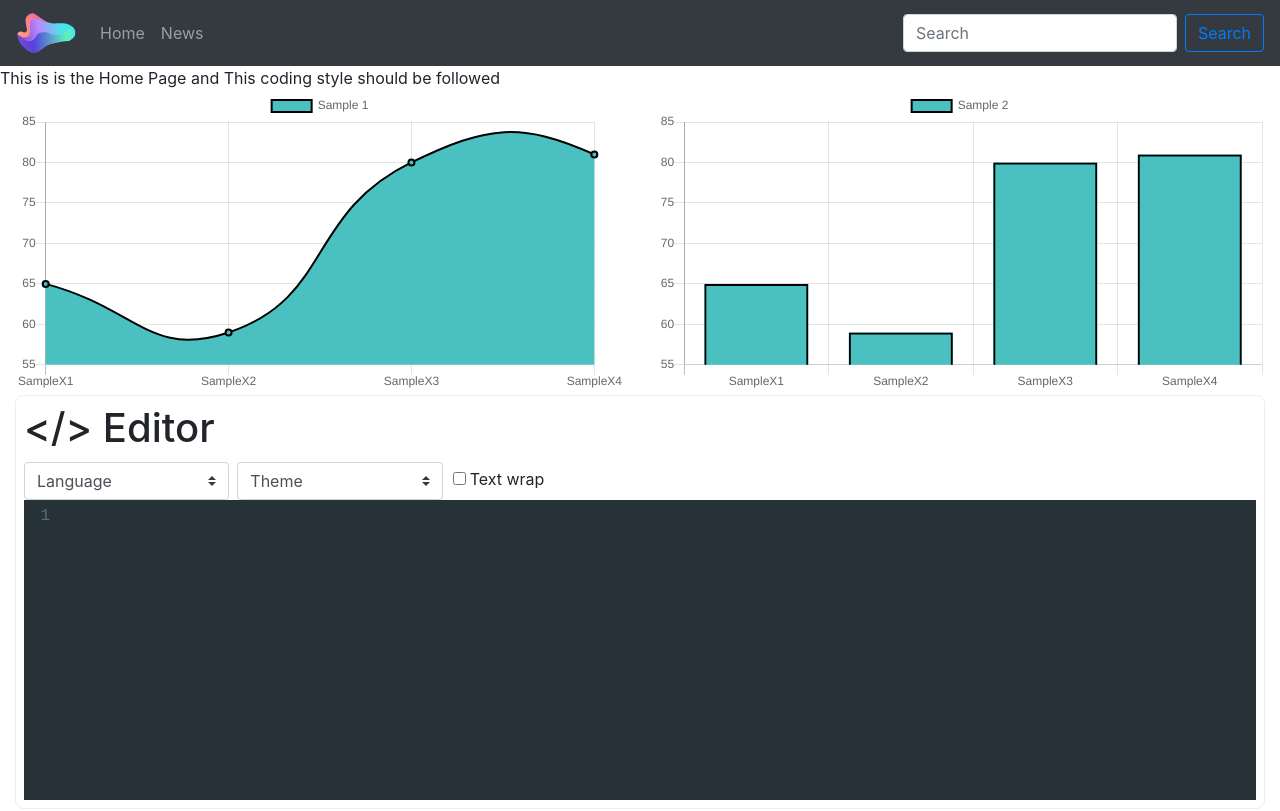
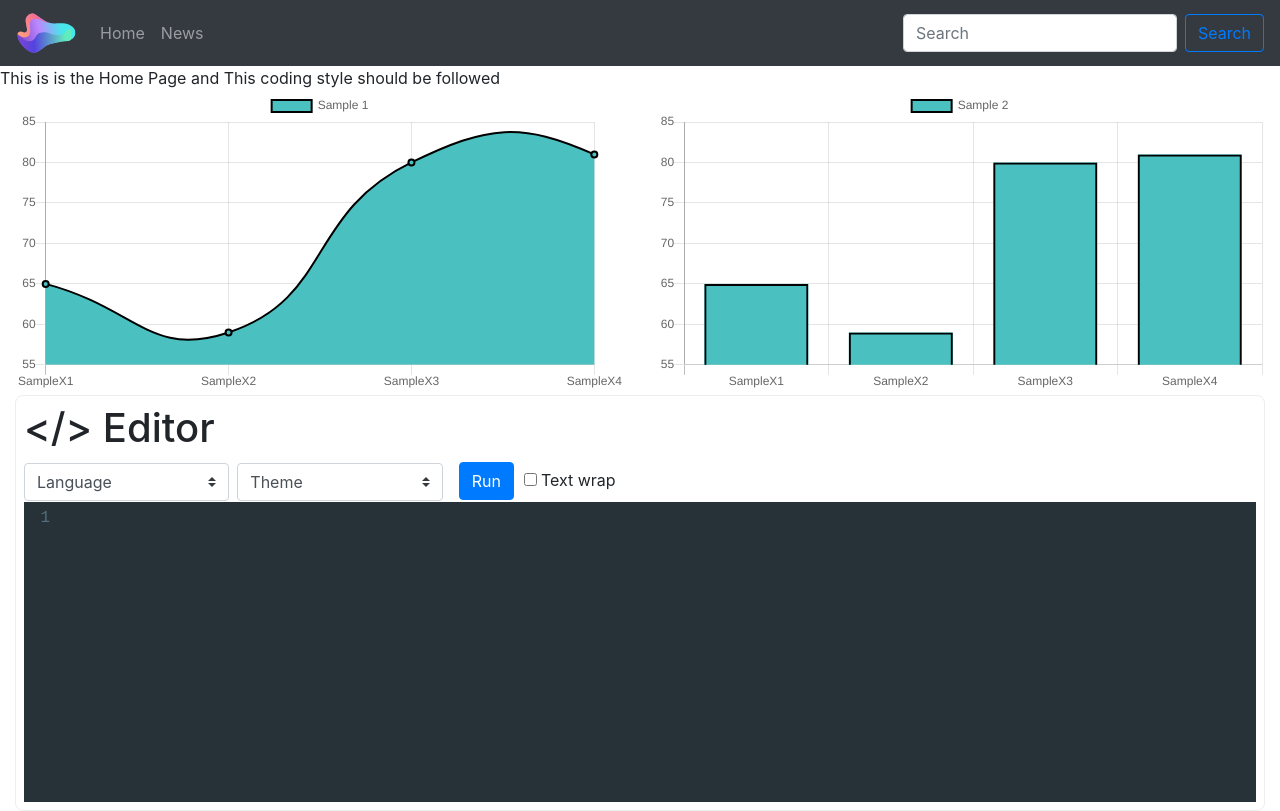
Before and after one commit to indeplot/indeplot, a React (Create React App) app: page / in a window 1280 px wide. Shown: the top 811 px of the page. Built offline with nearby package versions, Linux system fonts and the light colour scheme.

Commit message:
Run button added

```diff
--- a/src/Components/CodeEditor.js
+++ b/src/Components/CodeEditor.js
@@ -65,6 +65,9 @@ class CodeEditor extends Component {
                   <option value="eclipse">Eclipse</option>
                   <option value="twilight">Twilight</option>
                 </select>
+
+                <button type='button' className="btn btn-primary" style={{ margin: '2px 8px 2px 8px'}}>Run</button>
+
                 <input
                   style={{margin: '2px'}}
                   type="checkbox"
```
